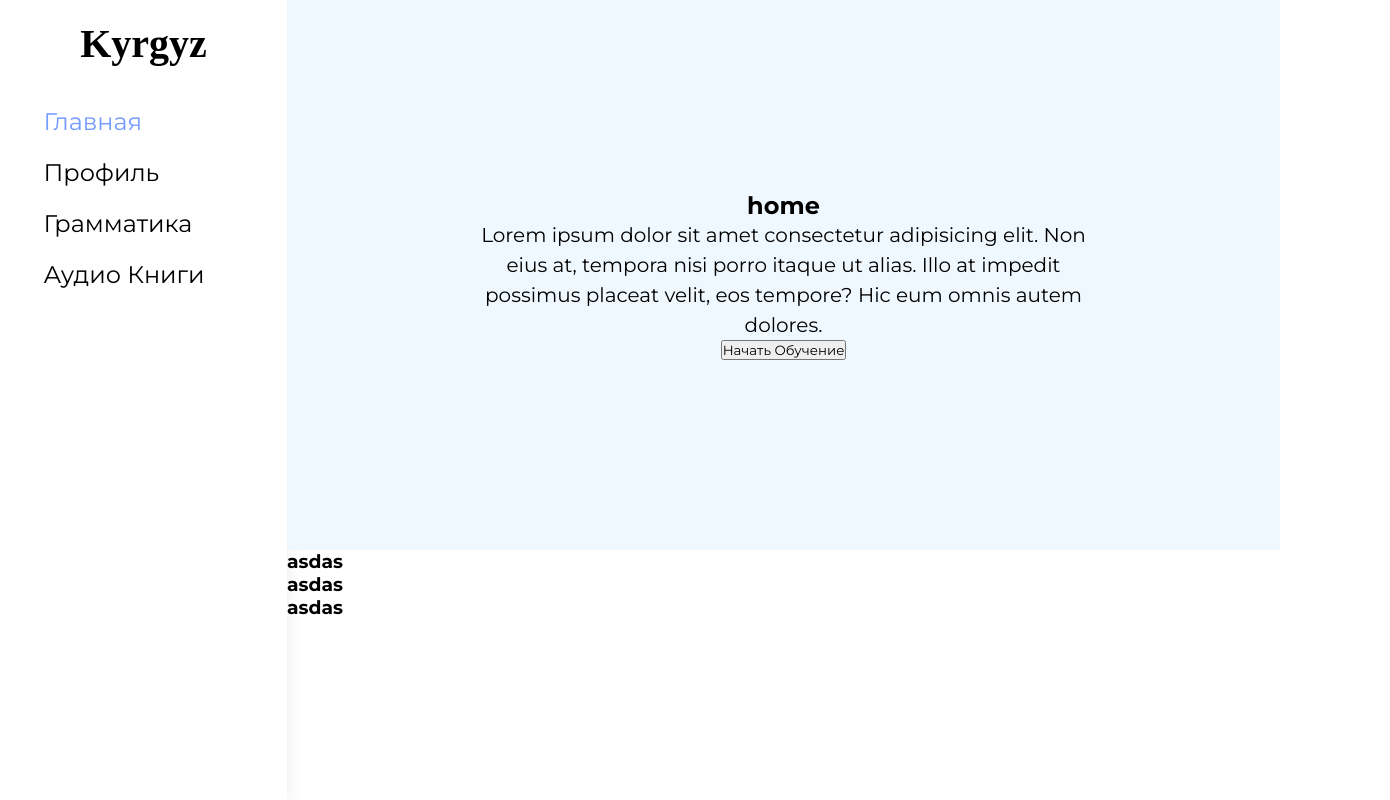
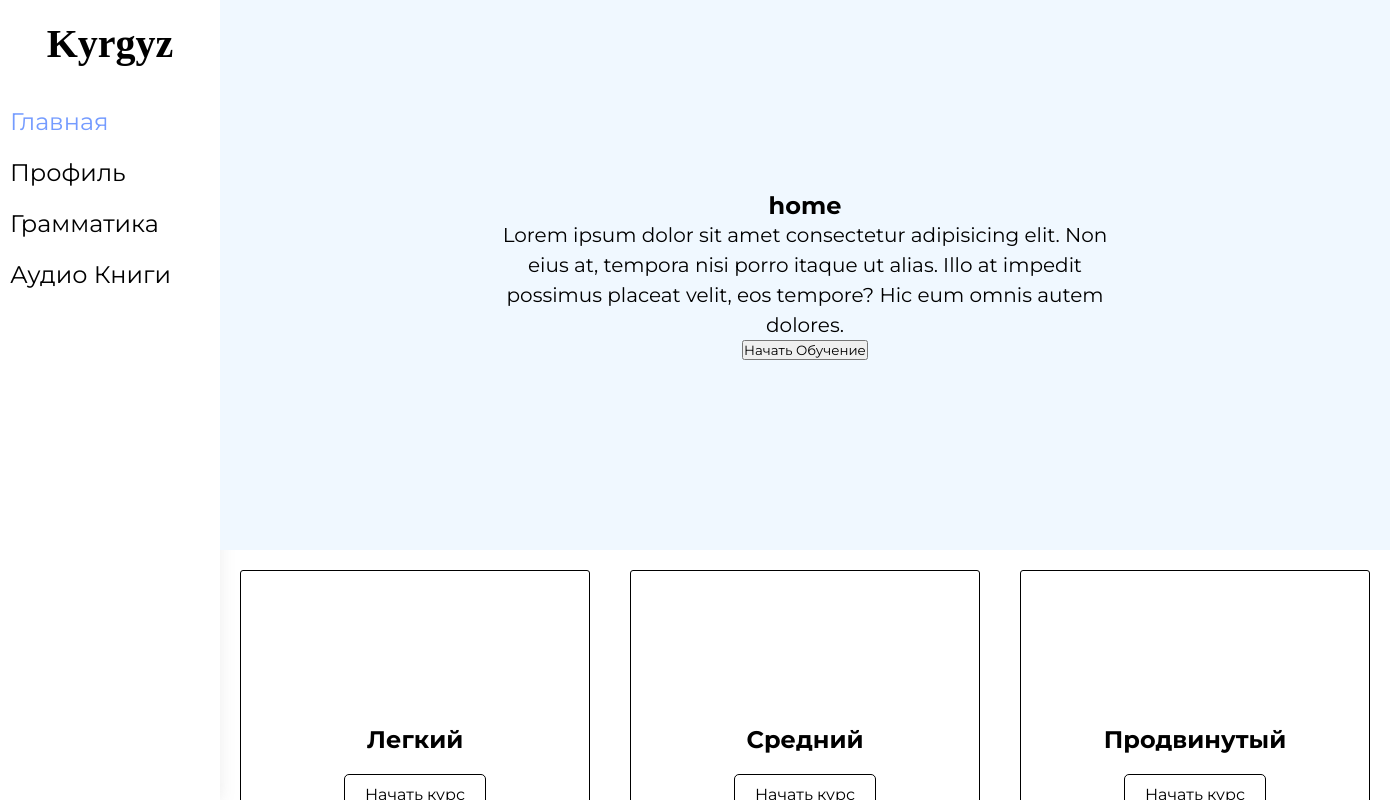
Before and after one commit to EmirlanDogdurbaev/kyrgyz_voice, a React (Vite) app: page / in a window 1280 px wide. Shown: the whole page, 1390 px wide, since content can reach past the window. Built offline with nearby package versions, Linux system fonts and the light colour scheme; the HTML template or start-up script is replaced by a standard one; a web font is replaced by a local one.

Commit message:
added cards for level choose

```diff
--- /dev/null
+++ b/src/components/LevelCards/LevelCards.jsx
@@ -0,0 +1,17 @@
+import { Link } from "react-router-dom";
+import styles from "./LevelCards.module.scss";
+const LevelCards = () => {
+  const cardData = ["Легкий", "Средний", "Продвинутый"];
+
+  const card = cardData.map((item) => {
+    return (
+      <article className={styles.LevelCards}>
+        <h2>{item}</h2>
+        <Link to={"/level1"}>Начать курс</Link>
+      </article>
+    );
+  });
+  return <>{card}</>;
+};
+
+export default LevelCards;
--- /dev/null
+++ b/src/components/LevelCards/LevelCards.module.scss
@@ -0,0 +1,21 @@
+.LevelCards {
+  width: 350px;
+  height: 400px;
+
+  display: flex;
+  flex-direction: column;
+  align-items: center;
+  justify-content: center;
+  border: 1px solid black;
+  gap: 20px;
+  margin: 20px;
+  border-radius: 3px;
+
+
+
+  a{
+      border: 1px solid black;
+      padding: 10px 20px;
+      border-radius: 5px;
+  }
+}
--- a/src/pages/Home/Home.jsx
+++ b/src/pages/Home/Home.jsx
@@ -1,6 +1,7 @@
 import { Link } from "react-router-dom";
 import classes from "./Home.module.scss";
 import { useRef } from "react";
+import LevelCards from "../../components/LevelCards/LevelCards";
 
 const Home = () => {
   const targetElementRef = useRef(null);
@@ -21,16 +22,16 @@ const Home = () => {
         <button onClick={scrollToTargetElement}>Начать Обучение</button>
       </section>
 
-      <section id="targetElement" ref={targetElementRef}>
-        <article>
-          <h3>asdas</h3>
-        </article>
-        <article>
-          <h3>asdas</h3>
-        </article>
-        <article>
-          <h3>asdas</h3>
-        </article>
+<section>
+
+</section>
+      <section
+        id="targetElement"
+        ref={targetElementRef}
+        className={classes.Cards_cont}
+      >
+
+        <LevelCards />
       </section>
     </div>
   );
--- a/src/pages/Home/Home.module.scss
+++ b/src/pages/Home/Home.module.scss
@@ -9,16 +9,21 @@
     align-items: center;
     justify-content: center;
 
-    h1{
+    h1 {
       font-size: 24px;
-
     }
 
-    p{
+    p {
       font-size: 20px;
       line-height: 1.5;
       width: 650px;
       text-align: center;
     }
   }
+
+  .Cards_cont {
+    display: flex;
+    width: 100%;
+    justify-content: center;
+  }
 }
```
